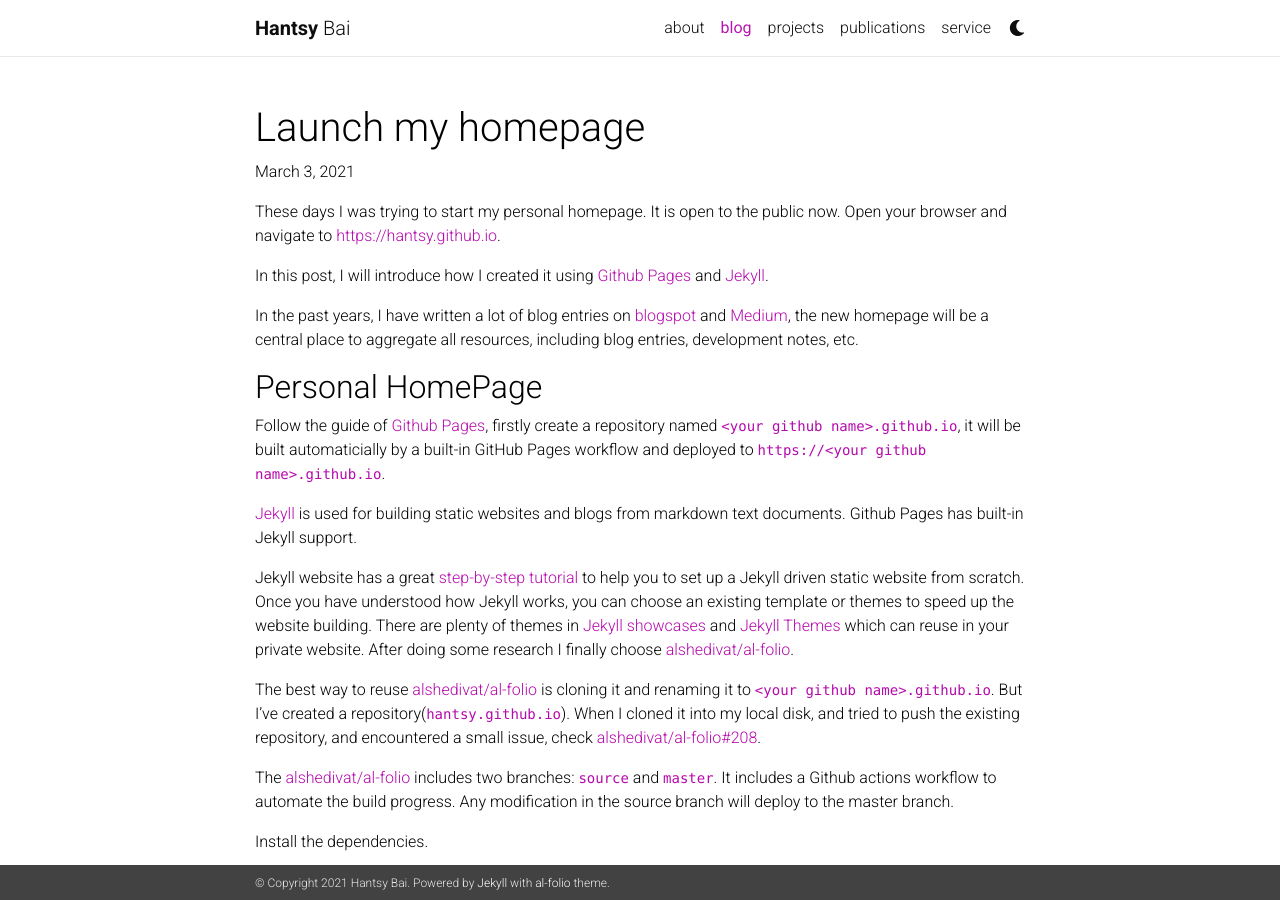
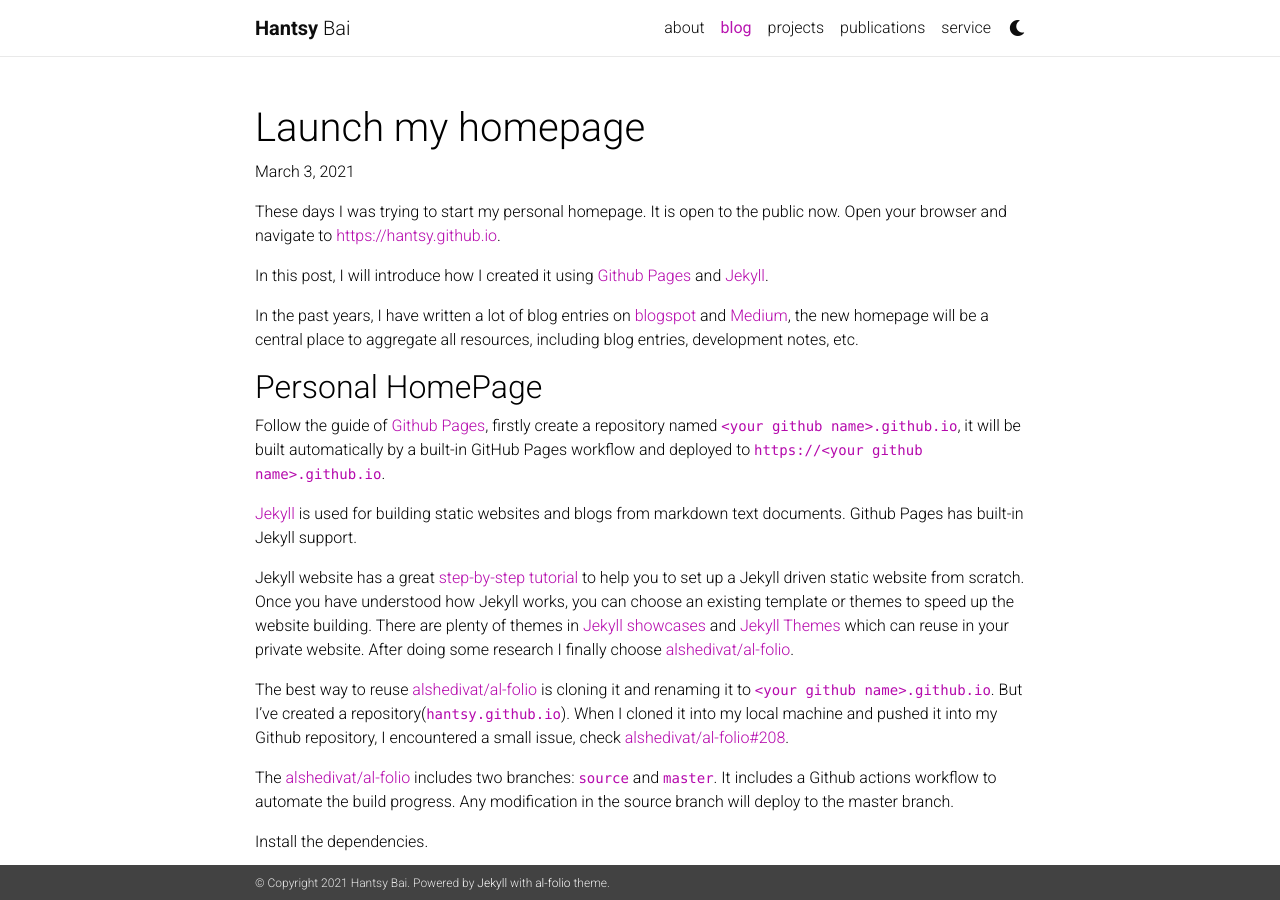
Before and after one commit to hantsy/hantsy.github.io, a Jekyll site: the page built from _posts/2021-03-03-jekyll.md, in a window 1280 px wide and 900 px high. Built offline with Jekyll 4.4.1, drawn with Linux system fonts in a browser that asks for light colours; nearby versions of some CDN libraries; comment, search, counter and statistics services are not loaded; a style sheet for code colours, icons or effects is not loaded.

Commit message:
small adjust

```diff
--- a/_posts/2021-03-03-jekyll.md
+++ b/_posts/2021-03-03-jekyll.md
@@ -2,7 +2,7 @@
 layout: post
 title: Launch my homepage
 date: 2021-03-03 20:34:00+800
-description: Share the pieces of work to create my homepage
+description: Share the pieces of work during building my homepage
 comments: true
 ---
 
@@ -14,15 +14,15 @@
 
 ## Personal HomePage
 
-Follow the guide of [Github Pages](https://pages.github.com/), firstly create a repository named `<your github name>.github.io`, it will be built automaticially by a built-in GitHub Pages workflow and deployed to `https://<your github name>.github.io`.
+Follow the guide of [Github Pages](https://pages.github.com/), firstly create a repository named `<your github name>.github.io`, it will be built automatically by a built-in GitHub Pages workflow and deployed to `https://<your github name>.github.io`.
 
 [Jekyll](https://jekyllrb.com/) is used for building static websites and blogs from markdown text documents. Github Pages has built-in Jekyll support.
 
 Jekyll website has a great [step-by-step tutorial](https://jekyllrb.com/docs/step-by-step/01-setup/) to help you to set up a Jekyll driven static website from scratch. Once you have understood how Jekyll works, you can choose an existing template or themes to speed up the website building. There are plenty of themes in [Jekyll showcases](https://jekyllrb.com/showcase/) and [Jekyll Themes](http://jekyllthemes.org/) which can reuse in your private website. After doing some research I finally choose [alshedivat/al-folio](https://github.com/alshedivat/al-folio).
 
-The best way to reuse  [alshedivat/al-folio](https://github.com/alshedivat/al-folio) is cloning it and renaming it to  `<your github name>.github.io`.  But I've created a repository(`hantsy.github.io`).  When I cloned it into my local disk, and tried to push the existing repository,  and encountered a small issue, check [alshedivat/al-folio#208](https://github.com/alshedivat/al-folio/issues/208).
+The best way to reuse  [alshedivat/al-folio](https://github.com/alshedivat/al-folio) is cloning it and renaming it to  `<your github name>.github.io`.  But I've created a repository(`hantsy.github.io`). When I cloned it into my local machine and pushed it into my Github repository, I encountered a small issue, check [alshedivat/al-folio#208](https://github.com/alshedivat/al-folio/issues/208).
 
-The  [alshedivat/al-folio](https://github.com/alshedivat/al-folio) includes two branches: `source` and `master`. It includes a Github actions workflow to automate the build progress. Any modification in the source branch will deploy to the master branch.
+The [alshedivat/al-folio](https://github.com/alshedivat/al-folio) includes two branches: `source` and `master`. It includes a Github actions workflow to automate the build progress. Any modification in the source branch will deploy to the master branch.
 
 Install the dependencies.
 
```
